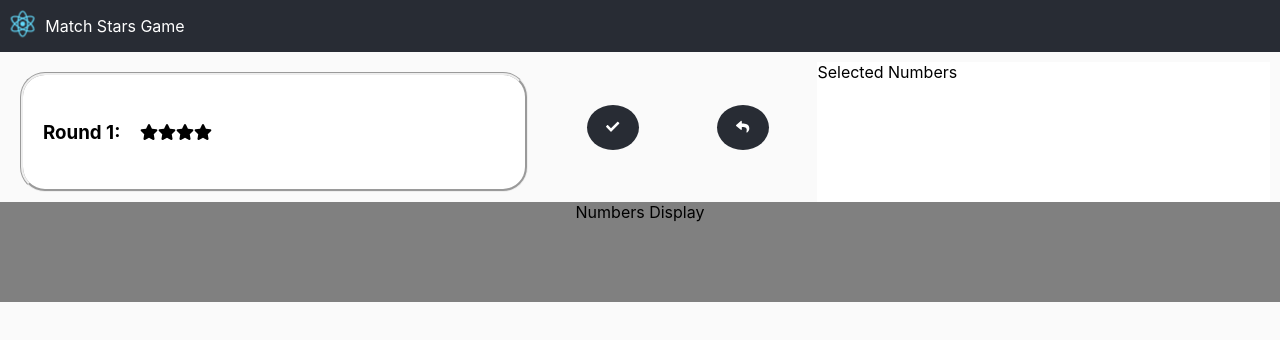
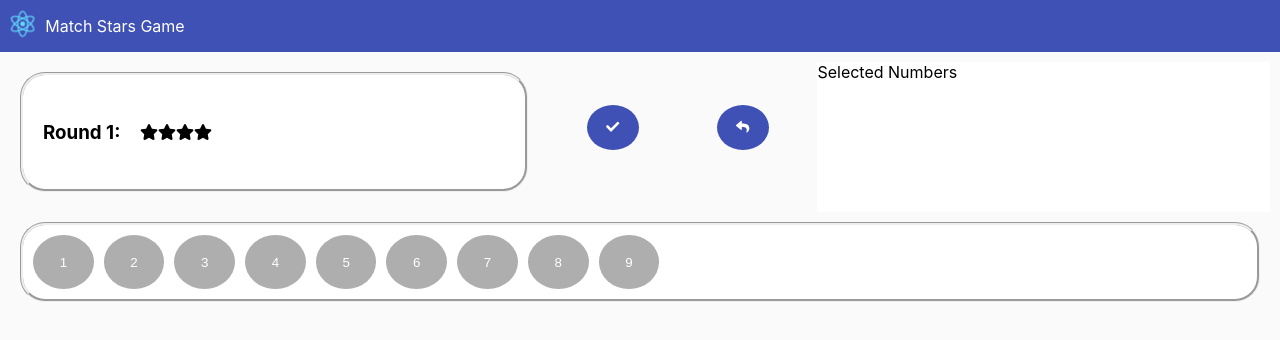
Before and after one commit to mkapiczy/star-match-game, a React (Create React App) app: page / in a window 1280 px wide. Shown: the top 340 px of the page. Built offline with nearby package versions, Linux system fonts and the light colour scheme.

Commit message:
Implement NumbersDisplay component behaviour and styling

```diff
--- a/package.json
+++ b/package.json
@@ -41,6 +41,7 @@
     ]
   },
   "devDependencies": {
+    "@types/lodash": "^4.14.149",
     "@will-stone/prettier-config": "^2.0.1",
     "eslint-config-prettier": "^6.9.0",
     "eslint-plugin-prettier": "^3.1.2",
--- a/src/components/CircularButton/CircularButton.css
+++ b/src/components/CircularButton/CircularButton.css
@@ -7,7 +7,7 @@
 .button {
     display: inline-block;
     margin: auto;
-    background-color: #282C34;
+    background-color: #3F51B5;
     border: none;
     color: white;
     text-align: center;
--- a/src/components/Game/Game.tsx
+++ b/src/components/Game/Game.tsx
@@ -6,13 +6,18 @@ import SelectedNumbersDisplay from '../SelectedNumbersDisplay/SelectedNumbersDis
 import NumbersDisplay from '../NumbersDisplay/NumbersDisplay'
 import CircularButton from '../CircularButton/CircularButton';
 import {faCheck, faReply} from '@fortawesome/free-solid-svg-icons'
+import _ from 'lodash'
 
 const random = (min: number, max: number) => Math.floor(Math.random() * (max - min + 1) + min);
 
 const Game: React.FC = () => {
     const [roundNumber, setRoundNumber] = useState(1);
     const [numberOfStars, setNumberOfStars] = useState(random(1, 9))
+    const [availableNumbers, setAvailableNumbers] = useState([1,2,3,4,5,6,7,8,9])
 
+    const selectNumber = (selectedNumber: number) => {
+        setAvailableNumbers(_.reject(availableNumbers, (number) => number===selectedNumber));
+    }
     return (
         <div className="Game">
             <div className="first-row">
@@ -22,7 +27,7 @@ const Game: React.FC = () => {
                 <SelectedNumbersDisplay/>
             </div>
             <div className="second-row">
-                <NumbersDisplay/>
+                <NumbersDisplay availableNumbers={availableNumbers} onNumberClick={selectNumber}/>
             </div>
         </div>
     );
--- a/src/components/Header/Header.css
+++ b/src/components/Header/Header.css
@@ -1,7 +1,7 @@
 .App-header {
     display: flex;
     flex-direction: row;
-    background-color: #282c34;
+    background-color: #3F51B5;
     flex: 0 0 auto;
 
     align-items: center;
--- a/src/components/NumbersDisplay/NumbersDisplay.css
+++ b/src/components/NumbersDisplay/NumbersDisplay.css
@@ -1,4 +1,33 @@
 .NumbersDisplay {
+    display: flex;
+    flex-direction: row;
     flex: 1 0 auto;
-    background-color: gray;
+    height: 80%;
+    background-color: white;
+    justify-content: flex-start;
+    align-items: center;
+    border-radius: 25px;
+    border-style: groove;
+    margin: 20px;
+    padding: 10px;
 }
+
+.circular-button {
+    margin-right: 10px;
+    background-color: #aeaeae;
+    border: none;
+    color: white;
+    text-align: center;
+    text-decoration: none;
+    border-radius: 50%;
+    width: 5%;
+    height: 100%;
+}
+
+.circular-button.not-available {
+    background-color: #3F51B5;
+}
+
+.circular-button:not(.not-available):hover {
+    background-color: #d7d7d7;
+}
--- a/src/components/NumbersDisplay/NumbersDisplay.tsx
+++ b/src/components/NumbersDisplay/NumbersDisplay.tsx
@@ -1,14 +1,18 @@
 import React from 'react';
 import './NumbersDisplay.css';
 
+interface Props {
+    availableNumbers: Array<number>,
+    onNumberClick: (selectedNumber: number) => void;
+}
 
-const NumbersDisplay: React.FC = () => {
+const NumbersDisplay: React.FC<Props> = (props: Props) => {
     return (
         <div className="NumbersDisplay">
-            Numbers Display
+            {[...Array(9)].map((e, i) => <button
+                className={'circular-button' + (props.availableNumbers.includes(i + 1) ? '' : ' not-available')} onClick={() => props.onNumberClick(i+1)}>{i + 1}</button>)}
         </div>
     )
 }
 
-
 export default NumbersDisplay;
```
Also changed, not shown: 1 other file (tests, documents, lock files or other folders).
